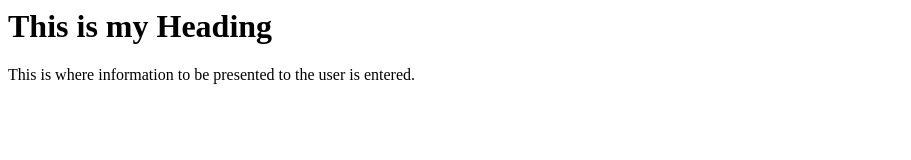
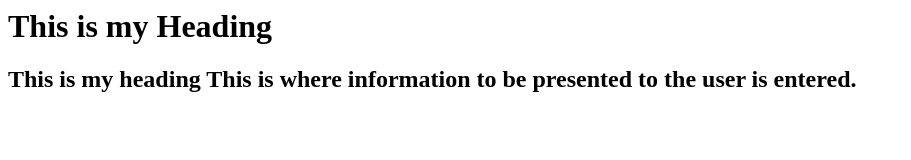
Before and after one commit to LTL589/tempo, a plain HTML site: page index.html in a window 1280 px wide. Shown: the whole page, without its empty margins (0-911 px from the left). Drawn offline with Linux system fonts and the light colour scheme.

Commit message:
Update index.html

```diff
--- a/index.html
+++ b/index.html
@@ -6,6 +6,7 @@ The title of the webpage
 </head>
 <body>
 <h1>This is my Heading</h1>
+<h2>This is my heading
 This is where information to be presented to the user is entered.
 </body>
 </html>
```
